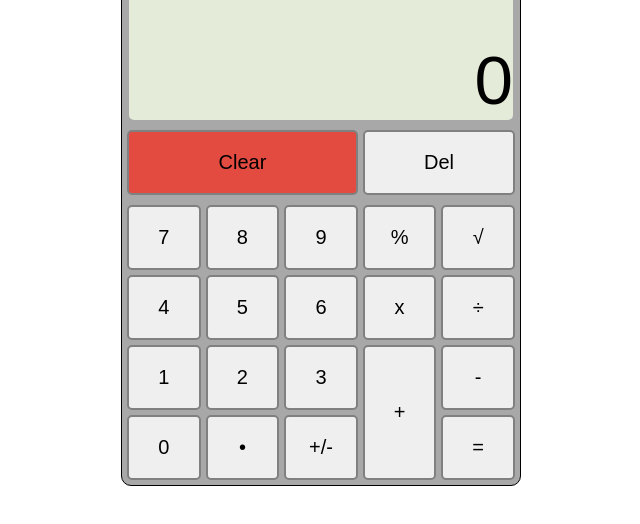
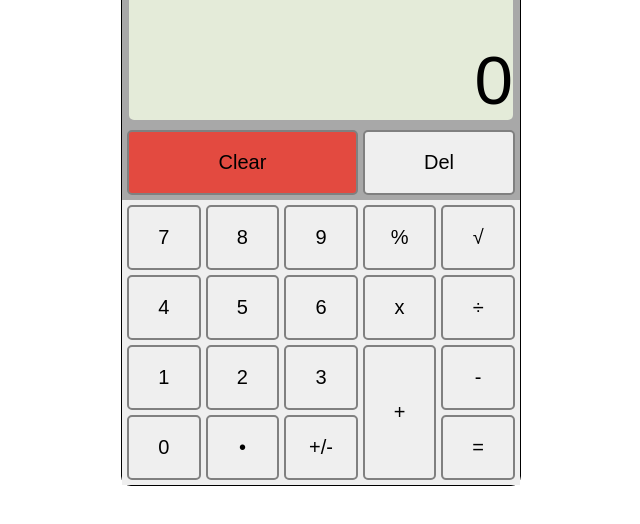
Before and after one commit to ajcaesar/Calculator, a plain HTML site: page index.html in a window 1280 px wide. Shown: the part 138-662 px from the top of the page, without its empty margins (319-959 px from the left). Drawn offline with Linux system fonts and the light colour scheme.

Commit message:
fixed background color

```diff
--- a/styles.css
+++ b/styles.css
@@ -148,7 +148,7 @@ body {
     align-items: stretch;
     flex: 1;
     gap: 5px;
-    /* background-color: #EFEFEF; */
+    background-color: #EFEFEF;
 }
 
 .num-column {
```
